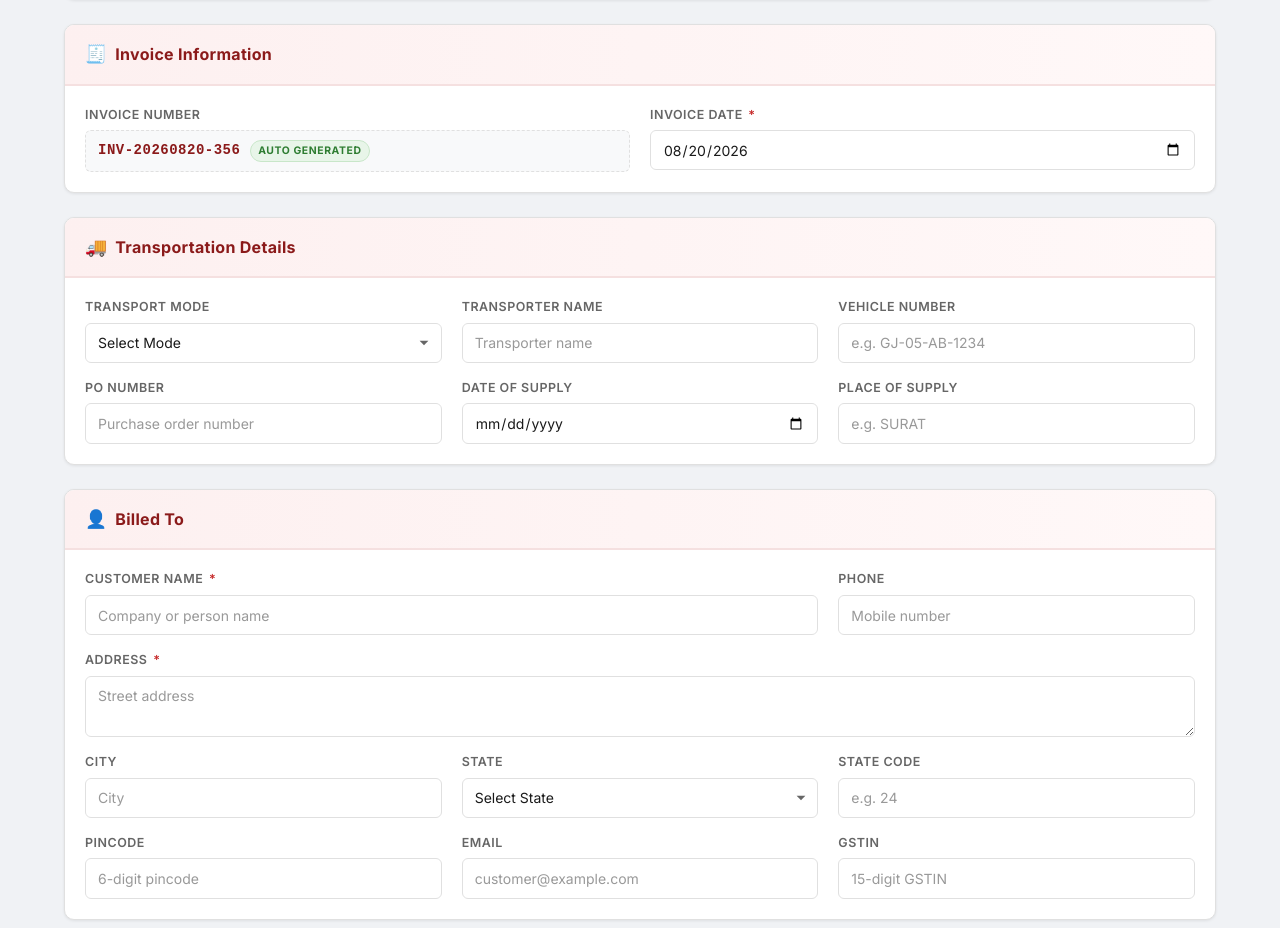
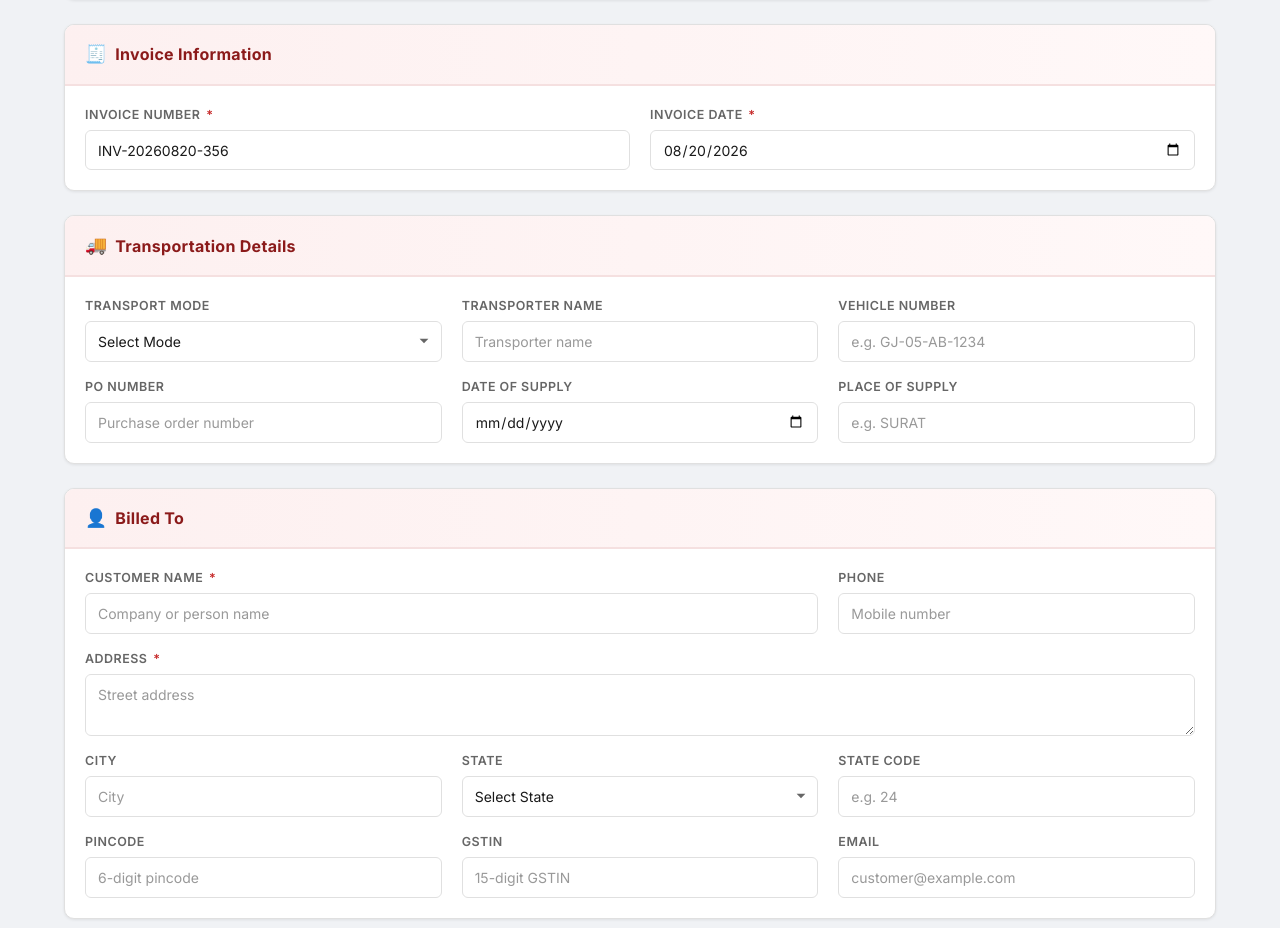
Before and after one commit to Kaushik8598/invoice-generate, a Next.js app: page / in a window 1280 px wide. Shown: the part 324-1252 px from the top of the page. Built offline with nearby package versions, Linux system fonts and the light colour scheme.

Commit message:
fix: increase logo size and invoice number auto generate make editable

```diff
--- a/app/components/InvoiceForm/BilledToSection.tsx
+++ b/app/components/InvoiceForm/BilledToSection.tsx
@@ -116,18 +116,6 @@ export default function BilledToSection({ data, onChange }: Props) {
         </div>
 
         <div className="field-group">
-          <label htmlFor="billedEmail" className="field-label">Email</label>
-          <input
-            id="billedEmail"
-            type="email"
-            className="form-input"
-            placeholder="customer@example.com"
-            value={data.email}
-            onChange={(e) => onChange('email', e.target.value)}
-          />
-        </div>
-
-        <div className="field-group">
           <label htmlFor="billedGstin" className="field-label">GSTIN</label>
           <input
             id="billedGstin"
@@ -139,6 +127,18 @@ export default function BilledToSection({ data, onChange }: Props) {
             onChange={(e) => onChange('gstin', e.target.value.toUpperCase())}
           />
         </div>
+
+        <div className="field-group">
+          <label htmlFor="billedEmail" className="field-label">Email</label>
+          <input
+            id="billedEmail"
+            type="email"
+            className="form-input"
+            placeholder="customer@example.com"
+            value={data.email}
+            onChange={(e) => onChange('email', e.target.value)}
+          />
+        </div>
       </div>
     </div>
   );
--- a/app/components/InvoiceForm/InvoiceDetailsSection.tsx
+++ b/app/components/InvoiceForm/InvoiceDetailsSection.tsx
@@ -16,16 +16,19 @@ export default function InvoiceDetailsSection({ data, onChange }: Props) {
         Invoice Information
       </h2>
       <div className="form-grid">
-        {/* Invoice Number — auto-generated, read-only */}
+        {/* Invoice Number — editable with auto-generated default */}
         <div className="field-group">
-          <label className="field-label">Invoice Number</label>
-          <div className="auto-field">
-            <span className="auto-field-value" suppressHydrationWarning>
-              {data.invoiceNo}
-            </span>
-            <span className="auto-field-badge">Auto Generated</span>
-          </div>
-          {/* <span className="field-hint">Will be assigned from the backend once implemented.</span> */}
+          <label htmlFor="invoiceNo" className="field-label">
+            Invoice Number <span className="required">*</span>
+          </label>
+          <input
+            id="invoiceNo"
+            type="text"
+            className="form-input"
+            placeholder="e.g. INV-20260821-001"
+            value={data.invoiceNo}
+            onChange={(e) => onChange('invoiceNo', e.target.value)}
+          />
         </div>
 
         {/* Invoice Date — user sets this */}
--- a/app/components/InvoiceForm/ShippedToSection.tsx
+++ b/app/components/InvoiceForm/ShippedToSection.tsx
@@ -22,6 +22,7 @@ export default function ShippedToSection({ data, billedTo, onChange }: Props) {
       onChange('pincode', billedTo.pincode);
       onChange('phone', billedTo.phone);
       onChange('gstin', billedTo.gstin);
+      onChange('email', billedTo.email);
     }
   };
 
--- a/app/components/InvoiceForm/index.tsx
+++ b/app/components/InvoiceForm/index.tsx
@@ -150,6 +150,7 @@ export default function InvoiceForm() {
   // Validation
   function validate(): boolean {
     const errs: ValidationErrors = {};
+    if (!formData.invoiceNo.trim()) errs.invoiceNo = 'Invoice number is required.';
     if (!formData.invoiceDate) errs.invoiceDate = 'Invoice date is required.';
     if (!formData.billedTo.name.trim()) errs['billedTo.name'] = 'Customer name is required.';
     if (!formData.billedTo.address.trim()) errs['billedTo.address'] = 'Billing address is required.';
--- a/app/globals.css
+++ b/app/globals.css
@@ -972,8 +972,8 @@ body {
 }
 
 .inv-logo {
-  height: 60px;
-  max-width: 230px;
+  height: 100px;
+  max-width: 300px;
   object-fit: contain;
 }
 
@@ -1534,7 +1534,7 @@ ol {
 
   .inv-logo {
     height: 120px;
-    max-width: 300px;
+    max-width: 350px;
   }
 }
 
```
